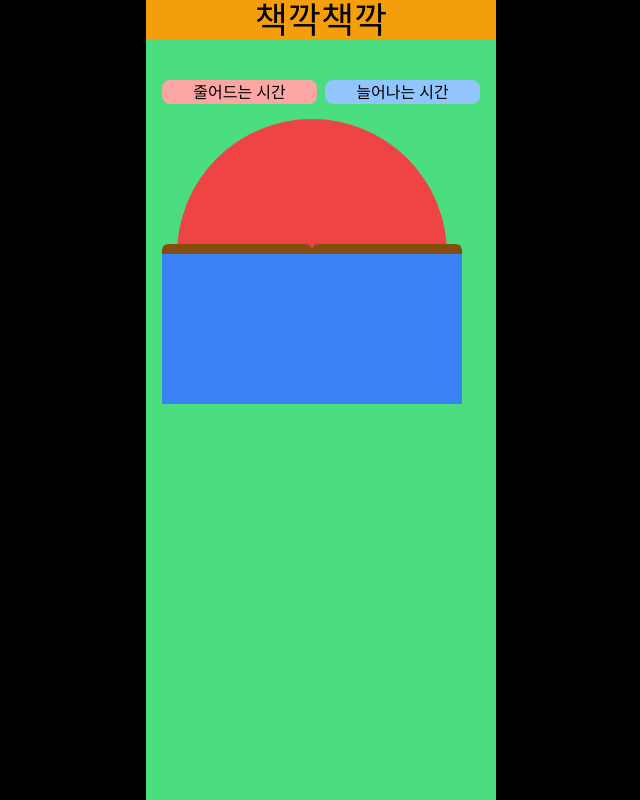
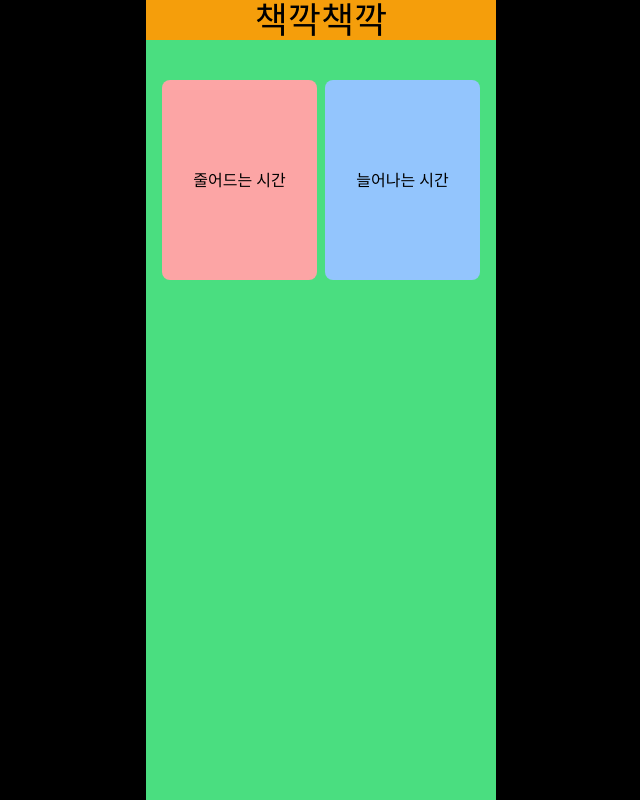
Before and after one commit to kwani6684/bookclock, a Next.js app: page /timer in a window 1280 px wide. Shown: the whole page, without its empty margins (319-959 px from the left). Built offline with nearby package versions, Linux system fonts and the light colour scheme.

Commit message:
feat: timer 종류 redux 로 관리

```diff
--- /dev/null
+++ b/src/app/(pages)/timer/layout.tsx
@@ -0,0 +1,9 @@
+import ReduxProvider from '@/redux/provider'
+
+export default function RootLayout({
+  children,
+}: {
+  children: React.ReactNode
+}) {
+  return <ReduxProvider>{children}</ReduxProvider>
+}
--- a/src/app/(pages)/timer/page.tsx
+++ b/src/app/(pages)/timer/page.tsx
@@ -1,11 +1,21 @@
+'use client'
+
+import InfinityTimer from '@/app/components/timer/InfinityTimer'
 import TimerCircle from '@/app/components/timer/timerCircle'
 import TimerSelect from '@/app/components/timer/timerSelect'
+import { RootState } from '@/redux/store'
+import { useSelector } from 'react-redux'
 
 const Timer = () => {
+  const isWhatTimer = useSelector((state: RootState) => state.timerReducer)
+
   return (
-    <div className="grid px-4 gap-x-2 py-10 h-[400px] grid-cols-4">
+    <div>
       <TimerSelect />
-      <TimerCircle />
+      <div className="flex justify-center">
+        {isWhatTimer !== 0 &&
+          (isWhatTimer === -1 ? <TimerCircle /> : <InfinityTimer />)}
+      </div>
     </div>
   )
 }
--- a/src/app/components/timer/timerSelect.tsx
+++ b/src/app/components/timer/timerSelect.tsx
@@ -1,15 +1,28 @@
 'use client'
 
+import { isPlus, isMinus } from '@/redux/features/timerSlice'
+import { AppDispatch } from '@/redux/store'
+import { useDispatch } from 'react-redux'
 import { motion } from 'framer-motion'
 import { useState } from 'react'
 
 const TimerSelect = () => {
   const [plusHovered, setPlusHovered] = useState(false)
   const [minusHovered, setMinusHovered] = useState(false)
+  const dispatch = useDispatch<AppDispatch>()
+
+  const handleMinus = () => {
+    dispatch(isMinus())
+  }
+  const handlePlus = () => {
+    dispatch(isPlus())
+  }
 
   return (
-    <div className="flex col-span-4 gap-2">
+    <div className="grid px-4 gap-x-2 py-10 grid-cols-4">
+      <div className="flex col-span-4 h-[200px]  gap-2">
         <motion.div
+          onClick={handleMinus}
           initial={{ width: '100%' }}
           animate={{ width: minusHovered ? '150%' : '50%' }} // 호버 상태에 따라 width 조절
           transition={{ duration: 0.5 }}
@@ -21,6 +34,7 @@ const TimerSelect = () => {
           줄어드는 시간
         </motion.div>
         <motion.div
+          onClick={handlePlus}
           initial={{ width: '100%' }}
           animate={{ width: plusHovered ? '150%' : '50%' }} // 호버 상태에 따라 width 조절
           transition={{ duration: 0.5 }}
@@ -32,6 +46,7 @@ const TimerSelect = () => {
           늘어나는 시간
         </motion.div>
       </div>
+    </div>
   )
 }
 export default TimerSelect
--- /dev/null
+++ b/src/redux/features/timerSlice.ts
@@ -0,0 +1,15 @@
+import { createSlice } from '@reduxjs/toolkit'
+
+const initialState: number = 0
+
+export const timer = createSlice({
+  name: 'timer',
+  initialState,
+  reducers: {
+    isMinus: () => -1,
+    isPlus: () => 1,
+  },
+})
+
+export const { isMinus, isPlus } = timer.actions
+export default timer.reducer
--- /dev/null
+++ b/src/redux/provider.tsx
@@ -0,0 +1,11 @@
+'use client'
+
+import React from 'react'
+import { Provider } from 'react-redux'
+import { store } from './store'
+
+function ReduxProvider({ children }: { children: React.ReactNode }) {
+  return <Provider store={store}>{children}</Provider>
+}
+
+export default ReduxProvider
--- /dev/null
+++ b/src/redux/store.ts
@@ -0,0 +1,11 @@
+import { configureStore } from '@reduxjs/toolkit'
+import timerReducer from './features/timerSlice'
+
+export const store = configureStore({
+  reducer: {
+    timerReducer,
+  },
+})
+
+export type RootState = ReturnType<typeof store.getState>
+export type AppDispatch = typeof store.dispatch
```
Lines whose indentation alone changed are shown as unchanged.
